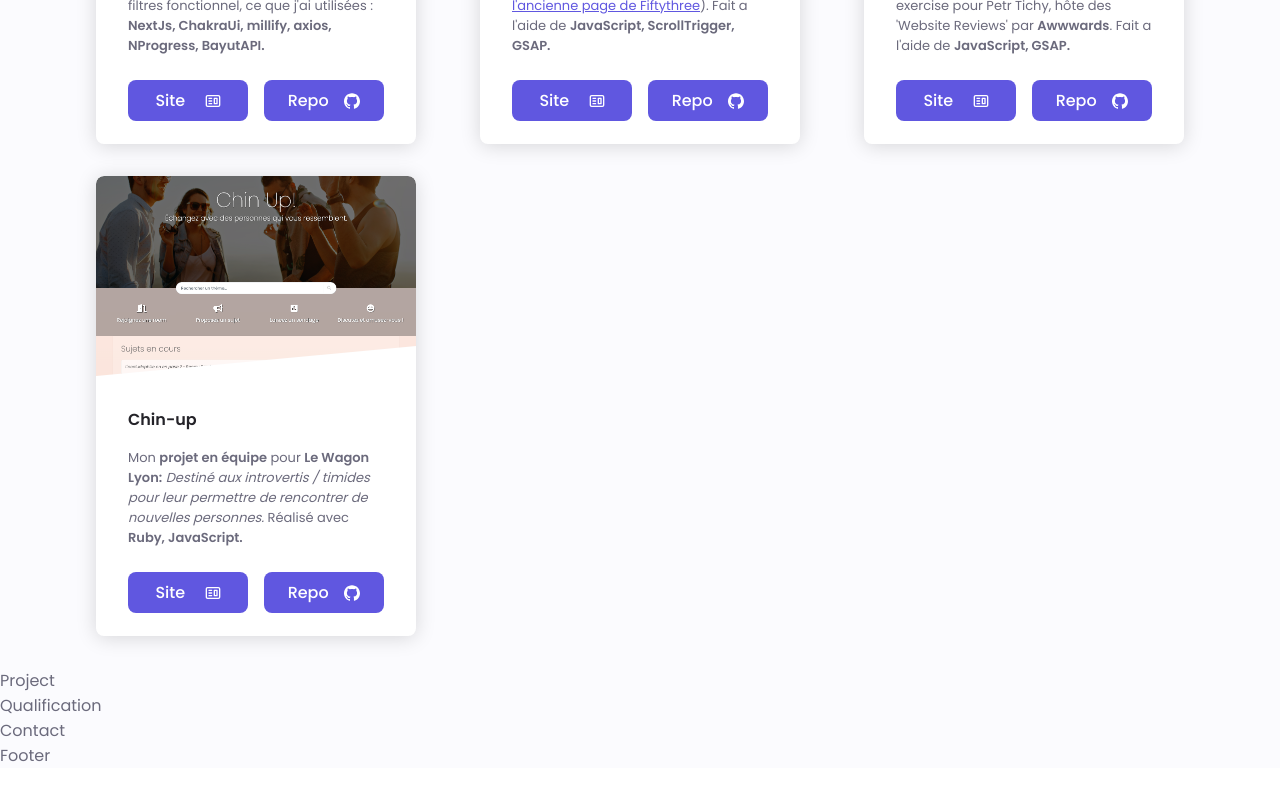
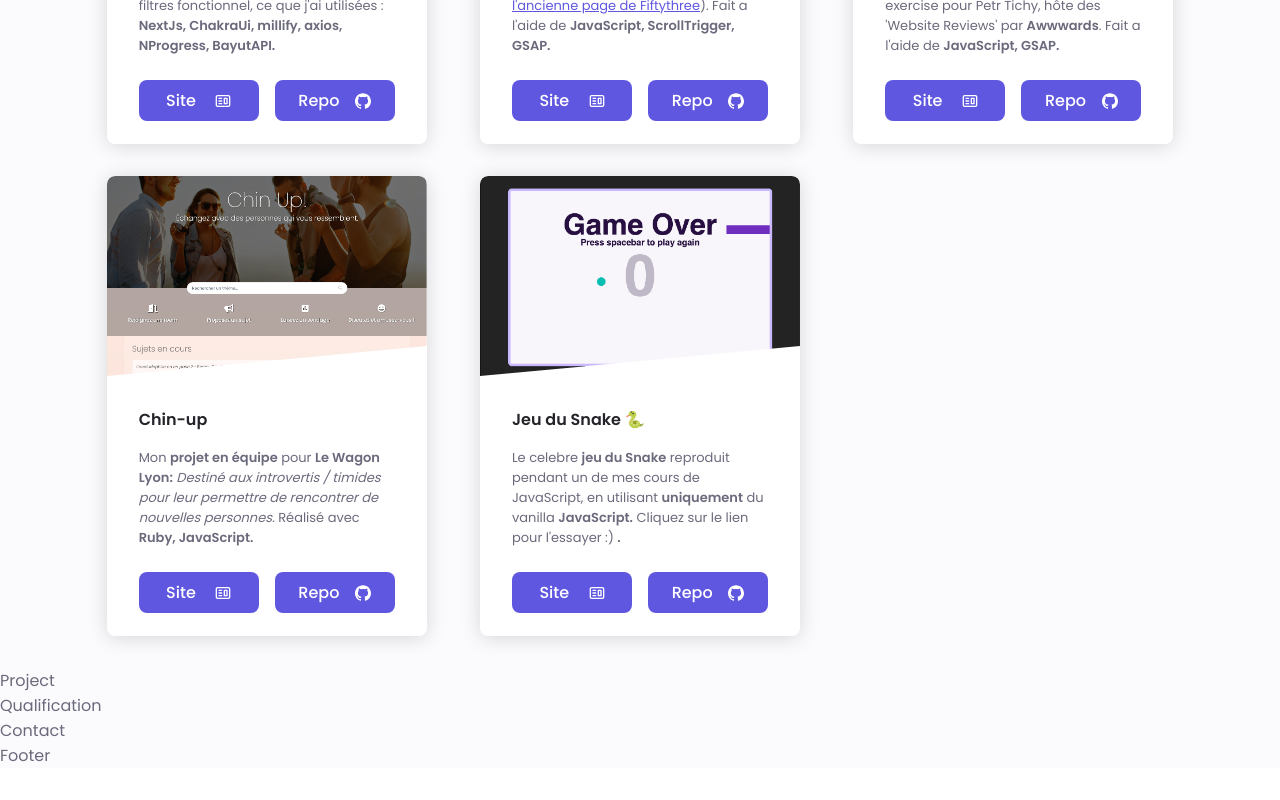
Before and after one commit to FabKaiz/portfolio-react, a React (Create React App) app: page / in a window 1280 px wide. Shown: the part 3475-4275 px from the top of the page. Built offline with nearby package versions, Linux system fonts and the light colour scheme.

Commit message:
added data

```diff
--- a/src/constants/data.js
+++ b/src/constants/data.js
@@ -105,15 +105,17 @@ const projects = [
     img: images.Port1,
     codeLanguage: 'Ruby, JavaScript'
   },
-  //   {
-  //   id: 11,
-  //   title: '',
-  //   description: ``,
-  //   projectSite: '',
-  //   projectRepo: '',
-  //   img: images.Port10,
-  //   codeLanguage: ''
-  // },
+    {
+    id: 11,
+    title: 'Jeu du Snake 🐍',
+    description: `Le celebre <strong>jeu du Snake</strong> reproduit pendant un de mes
+      cours de JavaScript, en utilisant <strong>uniquement</strong> du vanilla <strong>JavaScript.</strong>
+      Cliquez sur le lien pour l'essayer :)`,
+    projectSite: 'https://fabkaiz.github.io/snake-game-javascript/',
+    projectRepo: 'https://github.com/FabKaiz/snake-game-javascript',
+    img: images.Port4,
+    codeLanguage: ''
+  },
   //   {
   //   id: 12,
   //   title: '',
--- a/src/container/Portfolio/Portfolio.scss
+++ b/src/container/Portfolio/Portfolio.scss
@@ -1,5 +1,5 @@
 .portfolio__content {
-  padding: 0 4rem;
+  padding: 0 5rem;
   display: grid;
   place-items: center;
 
```
